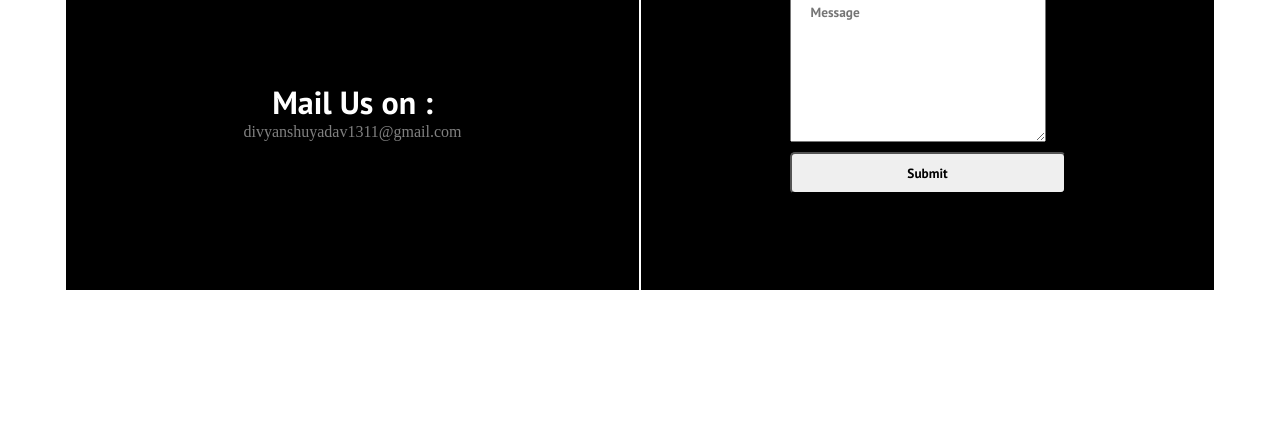
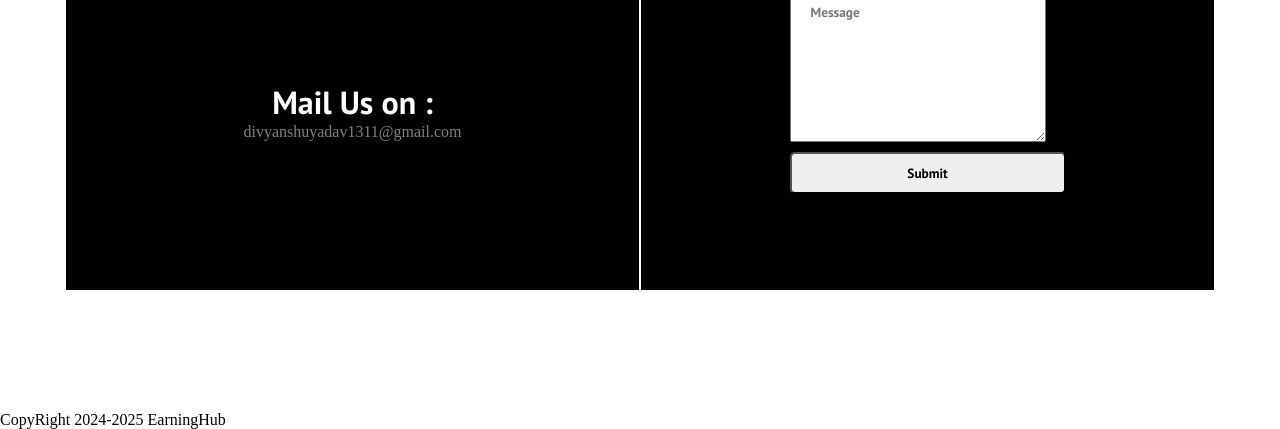
Before and after one commit to anikettagor2/EarningHub, a plain HTML site: page index.html in a window 1280 px wide. Shown: the part 2789-3218 px from the top of the page. Drawn offline with Linux system fonts and the light colour scheme.

Commit message:
Update index.html

```diff
--- a/index.html
+++ b/index.html
@@ -192,6 +192,11 @@
             </div>
         </div>
 
+
+
+    </div>
+      <div class="khatam">
+        <p class="cpyr" style="color: black;"> CopyRight 2024-2025 EarningHub</p>
     </div>
 
     <script src="app.js"></script>
```
